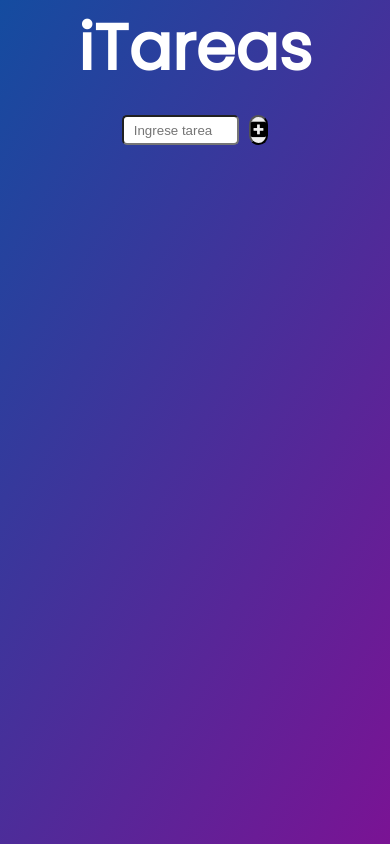
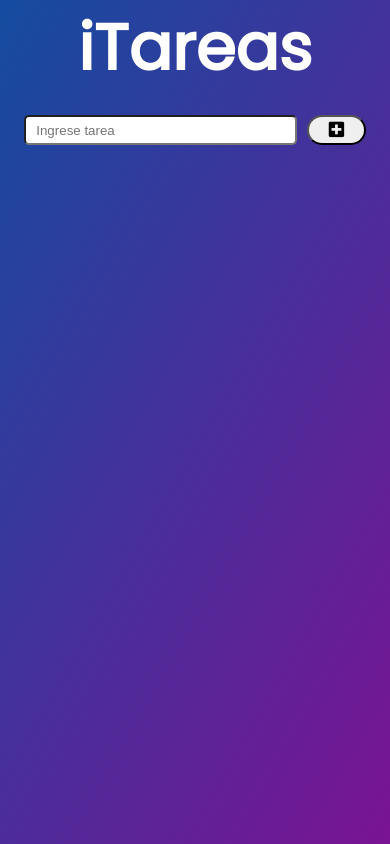
Before and after one commit to perrys13/TareasApp, a React (Create React App) app: page / in a window 390 px wide. Built offline with nearby package versions, Linux system fonts and the light colour scheme.

Commit message:
agrego responsive

```diff
--- a/src/App.css
+++ b/src/App.css
@@ -80,7 +80,7 @@ header {
   margin:10px;
   padding:0 10px;
   border-radius: 5px;
-  word-wrap: break-word;
+  overflow-wrap: break-word;
 }
 
 .btn-completado , .btn-eliminar , .btn-editar {
@@ -108,3 +108,28 @@ header {
 .editando {
   background-color: aquamarine;
 }
+
+
+@media screen and (max-width:768px) {
+
+  .item-tareas{
+    display: block;
+    width:60%;
+  }
+
+
+  .form .text{
+    display: block;
+    width: 70%;
+
+  }
+
+  .btn-completado , .btn-eliminar , .btn-editar {
+    width: 9%;
+  }
+
+  .form .submit{
+    width: 15%;
+  }
+
+}
```
